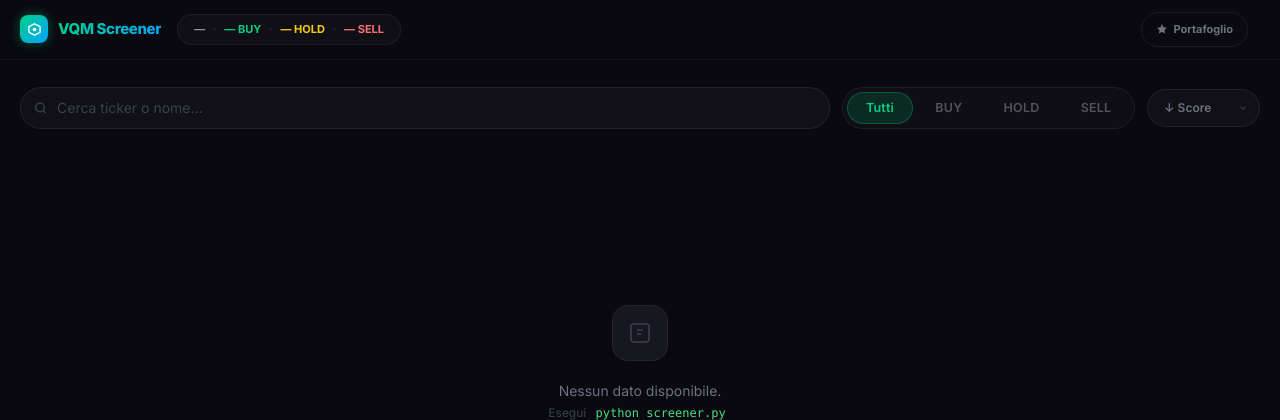
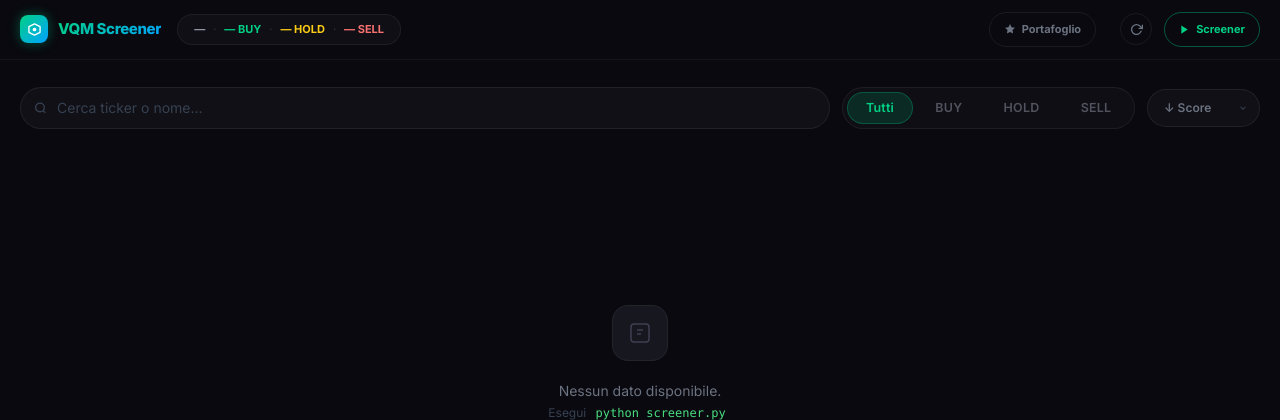
Before and after one commit to lf-data/finance_bot, a Flask app: page / in a window 1280 px wide. Shown: the top 420 px of the page. Run offline with Flask 3, Linux system fonts and the light colour scheme; data that the repository does not hold is empty; some libraries are stand-ins or nearby versions.

Commit message:
Implement manual screener run API and refresh functionality; update frontend with new buttons and loading states

```diff
--- a/app.py
+++ b/app.py
@@ -1,17 +1,14 @@
 """Flask web interface for the VQM Screener dashboard."""
 
-import atexit
 import decimal
 import datetime
 import json as _json
 import os
 import threading
 
-from flask import Flask, jsonify, render_template, send_from_directory
+from flask import Flask, jsonify, render_template, request, send_from_directory
 import psycopg2
 import psycopg2.extras
-from apscheduler.schedulers.background import BackgroundScheduler
-from apscheduler.triggers.cron import CronTrigger
 
 from config import (
     POSTGRES_DB,
@@ -173,34 +170,40 @@
     return jsonify(rows)
 
 
-# ── Scheduler ────────────────────────────────────────────────────────────────
+# ── Manual screener run ──────────────────────────────────────────────────────
 
-def _scheduled_run(force: bool = False) -> None:
-    """Eseguito dallo scheduler: skip se un run di oggi è già presente (a meno che force=True)."""
-    import db as db_module
+_run_lock   = threading.Lock()
+_run_status: dict = {"running": False, "error": None}
+
+
+def _do_run() -> None:
     from screener import run_screener, DEFAULT_TICKERS
-
-    if not force and db_module.load_today_run() is not None:
-        app.logger.info("Scheduler: run di oggi già presente, skip.")
-        return
-    app.logger.info("Scheduler: avvio run automatico (force=%s)...", force)
     try:
         run_screener(DEFAULT_TICKERS)
-        app.logger.info("Scheduler: run completato.")
+        _run_status["error"] = None
     except Exception as exc:  # noqa: BLE001
-        app.logger.error("Scheduler: run fallito — %s", exc)
+        app.logger.error("Screener run fallito — %s", exc)
+        _run_status["error"] = str(exc)
+    finally:
+        _run_status["running"] = False
+        _run_lock.release()
 
 
-_scheduler = BackgroundScheduler(daemon=True)
-_scheduler.add_job(_scheduled_run, CronTrigger(hour=0, minute=0))  # mezzanotte ogni giorno
-_scheduler.start()
-atexit.register(lambda: _scheduler.shutdown(wait=False))
+@app.route("/api/run-screener", methods=["POST"])
+def api_run_screener():
+    """Avvia lo screener in background. Se già in esecuzione restituisce 409."""
+    if not _run_lock.acquire(blocking=False):
+        return jsonify({"running": True, "error": None}), 409
+    _run_status["running"] = True
+    _run_status["error"]   = None
+    threading.Thread(target=_do_run, daemon=True, name="screener-manual").start()
+    return jsonify({"running": True, "error": None}), 202
 
-# All'avvio del server esegue sempre un run forzato (ignora run già salvati oggi)
-threading.Thread(
-    target=_scheduled_run, kwargs={"force": True},
-    daemon=True, name="screener-startup",
-).start()
+
+@app.route("/api/run-screener/status")
+def api_run_screener_status():
+    """Stato corrente dell'esecuzione: {running, error}."""
+    return jsonify(_run_status)
 
 
 if __name__ == "__main__":
--- a/screener.py
+++ b/screener.py
@@ -20,6 +20,8 @@
 import sys
 import time
 from concurrent.futures import ThreadPoolExecutor, as_completed
+import threading
+from curl_cffi import requests as curl_requests
 import pandas as pd
 import yfinance as yf
 import colorama
@@ -36,6 +38,17 @@
 
 logging.disable(logging.CRITICAL)
 colorama.init(autoreset=True)
+
+# Per-thread curl_cffi sessions: curl_cffi.requests.Session is not thread-safe
+# when shared across concurrent workers — parallel requests corrupt each other's
+# responses and produce "Failed to parse json" errors from Yahoo Finance.
+# threading.local() ensures every worker thread gets its own session instance.
+_local = threading.local()
+
+def _get_yf_session() -> curl_requests.Session:
+    if not hasattr(_local, "session"):
+        _local.session = curl_requests.Session(impersonate="chrome")
+    return _local.session
 
 
 # ── CLI HELPERS ───────────────────────────────────────────────────────────────
@@ -117,7 +130,7 @@
         if hist_t.empty:
             return None
         if benchmark not in _bm_history_cache:
-            _bm_history_cache[benchmark] = yf.Ticker(benchmark).history(
+            _bm_history_cache[benchmark] = yf.Ticker(benchmark, session=_get_yf_session()).history(
                 period="12mo", auto_adjust=True
             )
         hist_b = _bm_history_cache[benchmark]
@@ -231,7 +244,7 @@
     """
     result: dict = {"ticker": ticker}
     try:
-        t    = yf.Ticker(ticker)
+        t    = yf.Ticker(ticker, session=_get_yf_session())
         info = t.info or {}
 
         # ── Info base (sempre da info — non presenti negli statements) ─────
--- a/static/app.js
+++ b/static/app.js
@@ -65,6 +65,61 @@
     const res = await fetch('/api/thresholds');
     if (res.ok) thresholds = await res.json();
   } catch { /* silent */ }
+}
+
+// ── Refresh (ricarica dati dal DB senza rieseguire lo screener) ───────────────
+async function refreshData() {
+  const icon = document.getElementById('refresh-icon');
+  icon.classList.add('spin');
+  await loadLatest();
+  await loadLastRunLabel();
+  icon.classList.remove('spin');
+}
+
+// ── Run Screener (avvia esecuzione + polling) ────────────────────────────────
+async function runScreener() {
+  const btn   = document.getElementById('run-btn');
+  const icon  = document.getElementById('run-icon');
+  const label = document.getElementById('run-label');
+
+  // Avvia run
+  const res = await fetch('/api/run-screener', { method: 'POST' });
+  if (res.status === 409) {
+    // Già in esecuzione — aggancia comunque il polling
+    _pollScreener(btn, icon, label);
+    return;
+  }
+  if (!res.ok) return;
+
+  _pollScreener(btn, icon, label);
+}
+
+function _pollScreener(btn, icon, label) {
+  btn.disabled = true;
+  // Sostituisce icona play con spinner
+  icon.outerHTML = `<svg id="run-icon" class="spin" width="11" height="11" viewBox="0 0 24 24"
+    fill="none" stroke="currentColor" stroke-width="2.5" stroke-linecap="round" stroke-linejoin="round">
+    <path d="M21 12a9 9 0 1 1-6.219-8.56"/>
+  </svg>`;
+  label.textContent = 'In corso…';
+
+  const interval = setInterval(async () => {
+    try {
+      const s = await fetch('/api/run-screener/status');
+      const { running, error } = await s.json();
+      if (!running) {
+        clearInterval(interval);
+        // Ripristina pulsante
+        btn.disabled = false;
+        document.getElementById('run-icon').outerHTML = `<svg id="run-icon" width="11" height="11"
+          viewBox="0 0 24 24" fill="currentColor"><polygon points="5 3 19 12 5 21 5 3"/></svg>`;
+        document.getElementById('run-label').textContent = 'Screener';
+        // Ricarica i dati
+        await loadLatest();
+        await loadLastRunLabel();
+      }
+    } catch { /* rete momentaneamente irraggiungibile */ }
+  }, 2000);
 }
 
 function updateNavStats() {
--- a/templates/index.html
+++ b/templates/index.html
@@ -108,6 +108,13 @@
     /* Drawer */
     #drawer { border-left:1px solid rgba(255,255,255,.06); }
     #portfolio-panel { border-top:1px solid rgba(255,255,255,.06); }
+
+    /* Spinning refresh icon */
+    .spin { animation: spin .7s linear infinite; }
+    @keyframes spin { to { transform: rotate(360deg); } }
+
+    /* Run button – loading state */
+    #run-btn[disabled] { opacity:.5; pointer-events:none; }
   </style>
 </head>
 
@@ -154,6 +161,30 @@
                  min-w-[18px] h-[18px] flex items-center justify-center text-[10px] px-1 leading-none">0</span>
       </button>
       <span class="hidden sm:block text-[11px] text-gray-700 font-medium" id="last-run-label"></span>
+
+      <!-- Refresh button -->
+      <button id="refresh-btn" onclick="refreshData()" title="Aggiorna dati"
+        class="flex items-center justify-center w-8 h-8 rounded-full border border-white/[.07]
+               text-gray-500 transition-all duration-200 hover:text-gray-200 hover:border-white/[.14]
+               hover:bg-white/[.05] active:scale-95">
+        <svg id="refresh-icon" width="13" height="13" viewBox="0 0 24 24" fill="none"
+             stroke="currentColor" stroke-width="2.5" stroke-linecap="round" stroke-linejoin="round">
+          <polyline points="23 4 23 10 17 10"/>
+          <path d="M20.49 15a9 9 0 1 1-2.12-9.36L23 10"/>
+        </svg>
+      </button>
+
+      <!-- Run Screener button -->
+      <button id="run-btn" onclick="runScreener()"
+        class="flex items-center gap-1.5 text-[11px] font-bold px-3.5 py-2 rounded-full
+               border border-accent/40 text-accent transition-all duration-200
+               hover:bg-accent/10 active:scale-95 shrink-0">
+        <svg id="run-icon" width="11" height="11" viewBox="0 0 24 24" fill="currentColor">
+          <polygon points="5 3 19 12 5 21 5 3"/>
+        </svg>
+        <span id="run-label">Screener</span>
+      </button>
+
       <!-- PWA Install button – shown only when browser fires beforeinstallprompt -->
       <button id="pwa-install-btn" onclick="pwaInstall()"
         class="hidden items-center gap-1.5 text-[11px] font-bold px-3.5 py-2 rounded-full
```
